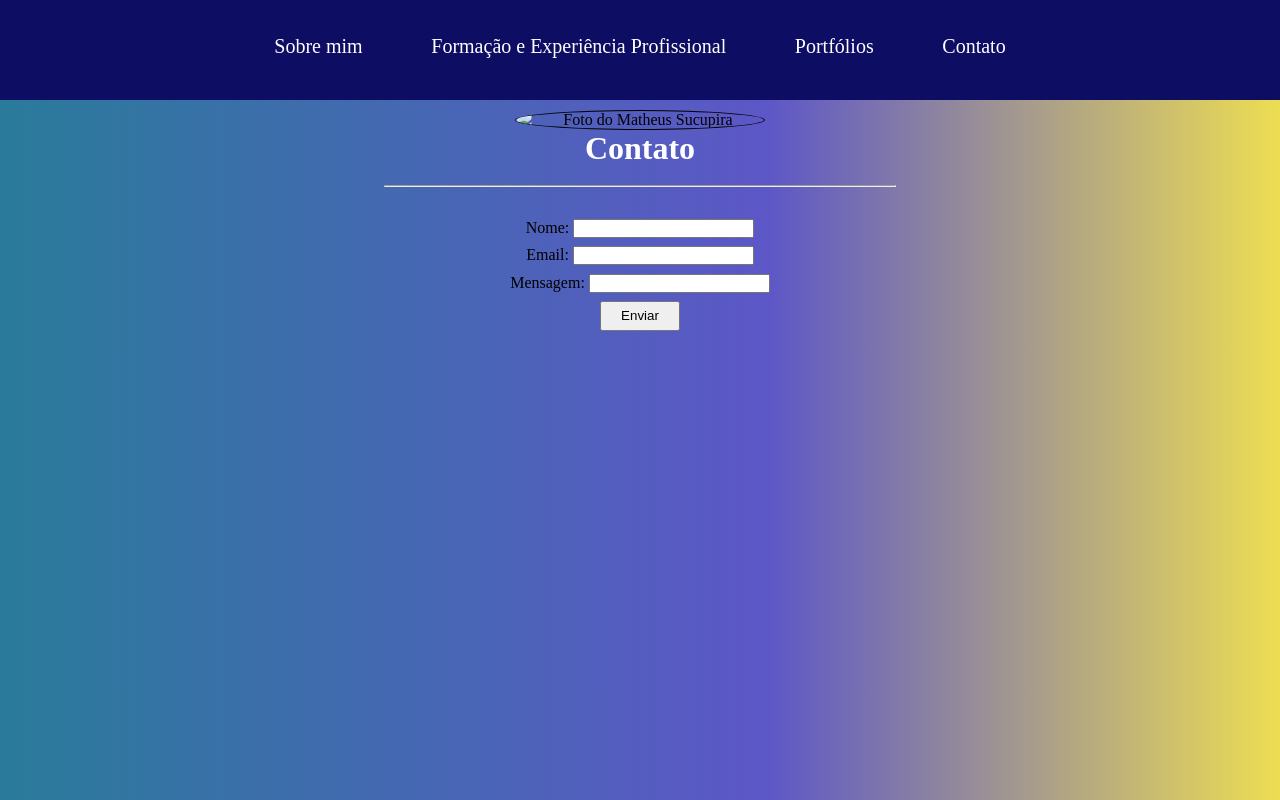
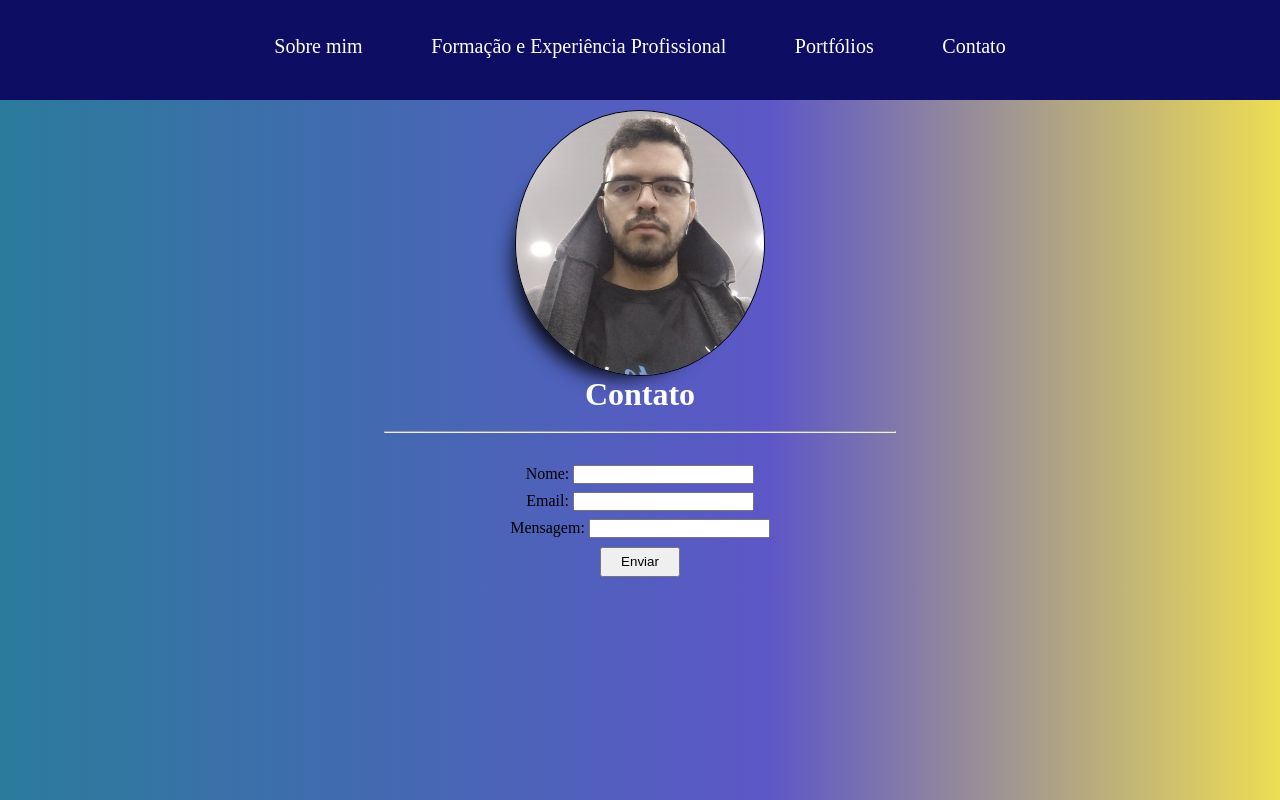
Before and after one commit to MatheuSucupira/cv, a plain HTML site: page contato.html in a window 1280 px wide. Drawn offline with Linux system fonts and the light colour scheme; the site is published under a folder, as on GitHub Pages, so addresses that start at the root find nothing.

Commit message:
Faltou corrigir o caminho da imagem nos outros documentos HTML

```diff
--- a/contato.html
+++ b/contato.html
@@ -19,7 +19,7 @@
     </header>
 
     <main>
-        <img src="/img/eu.jpg" alt="Foto do Matheus Sucupira">
+        <img src="img/eu.jpg" alt="Foto do Matheus Sucupira">
         <h1>Contato</h1>
         <br>
         <hr>
```
Also changed, not shown: formacao.html (+1 -1 lines), portfolios.html (+1 -1 lines).
